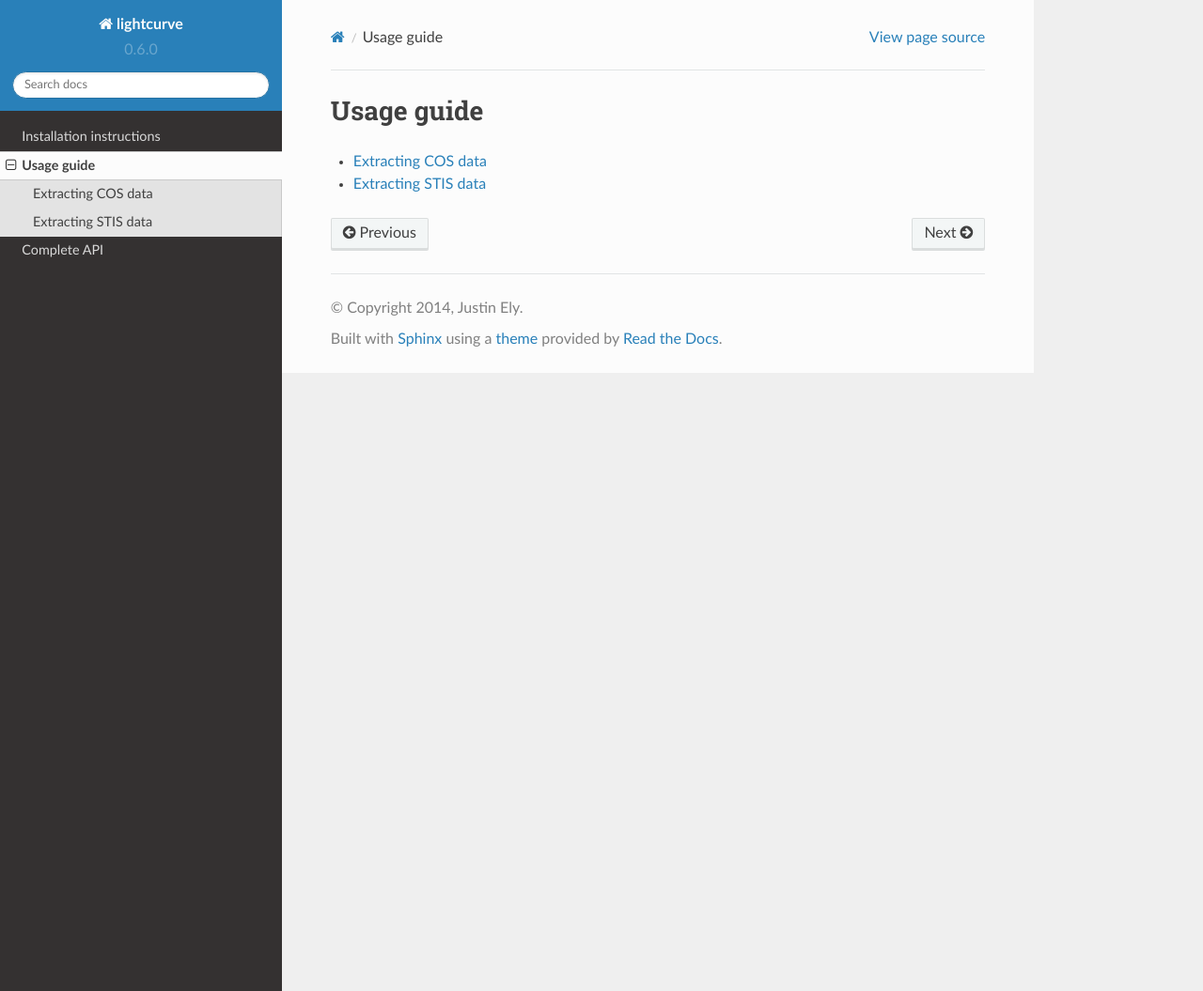
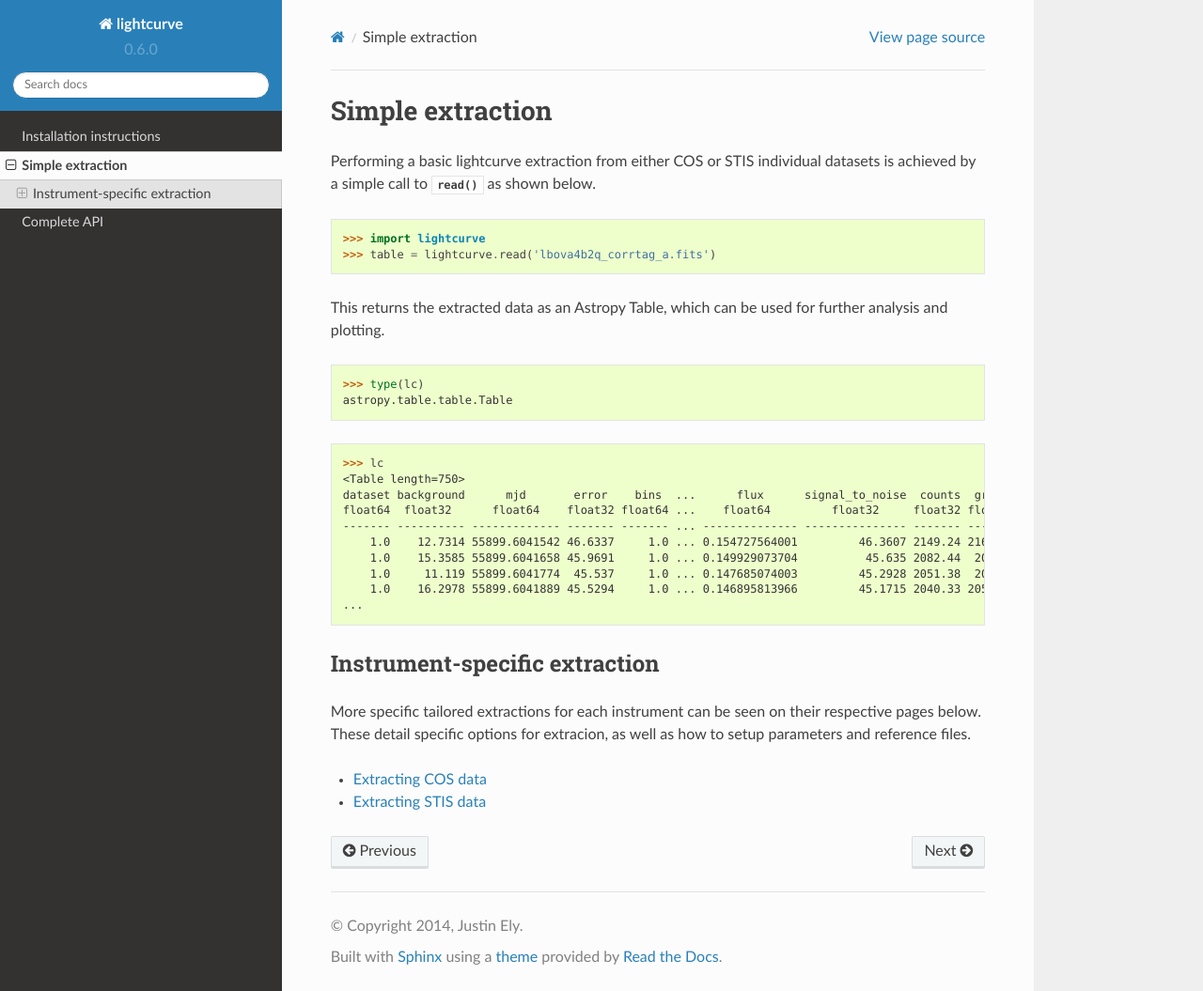
Before and after one commit to justincely/lightcurve, a Sphinx documentation site: the page built from docs/source/usage.rst, in a window 1280 px wide and 1055 px high. Shown: the whole window at 94% size. Built offline with Sphinx 7.4.7 and the Read the Docs theme 2.0.0, drawn with Linux system fonts in a browser that asks for light colours.

Commit message:
add docs for simple extraction

```diff
--- a/docs/source/cos_extraction.rst
+++ b/docs/source/cos_extraction.rst
@@ -2,7 +2,9 @@ Extracting COS data
 ===================
 
 
-
+.. image:: _static/COS_logo.gif
+  :scale: 20 %
+  :alt: logo for the COS instrument
 
 
 Reference API
--- a/docs/source/usage.rst
+++ b/docs/source/usage.rst
@@ -1,6 +1,35 @@
-Usage guide
-===========
+Simple extraction
+=================
 
+Performing a basic lightcurve extraction from either COS or STIS individual
+datasets is achieved by a simple call to :func:`~lightcurve.read` as shown below.
+
+  >>> import lightcurve
+  >>> table = lightcurve.read('lbova4b2q_corrtag_a.fits')
+
+This returns the extracted data as an Astropy Table, which can be used for
+further analysis and plotting.
+
+  >>> type(lc)
+  astropy.table.table.Table
+
+  >>> lc
+  <Table length=750>
+  dataset background      mjd       error    bins  ...      flux      signal_to_noise  counts  gross       net
+  float64  float32      float64    float32 float64 ...    float64         float32     float32 float32    float64
+  ------- ---------- ------------- ------- ------- ... -------------- --------------- ------- ------- -------------
+      1.0    12.7314 55899.6041542 46.6337     1.0 ... 0.154727564001         46.3607 2149.24 2161.97 2149.23583984
+      1.0    15.3585 55899.6041658 45.9691     1.0 ... 0.149929073704          45.635 2082.44  2097.8 2082.44238281
+      1.0     11.119 55899.6041774  45.537     1.0 ... 0.147685074003         45.2928 2051.38  2062.5  2051.3815918
+      1.0    16.2978 55899.6041889 45.5294     1.0 ... 0.146895813966         45.1715 2040.33 2056.63 2040.33349609
+  ...
+
+
+Instrument-specific extraction
+------------------------------
+More specific tailored extractions for each instrument can be seen on their
+respective pages below.  These detail specific options for extracion, as well
+as how to setup parameters and reference files.
 
 .. toctree::
    :maxdepth: 1
```
Also changed, not shown: 2 other files.
